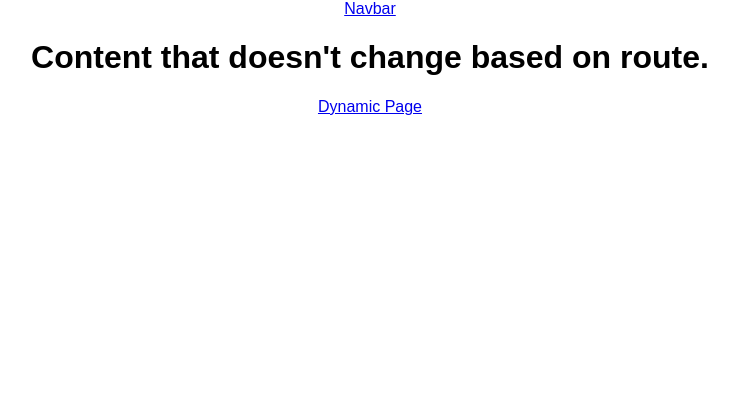
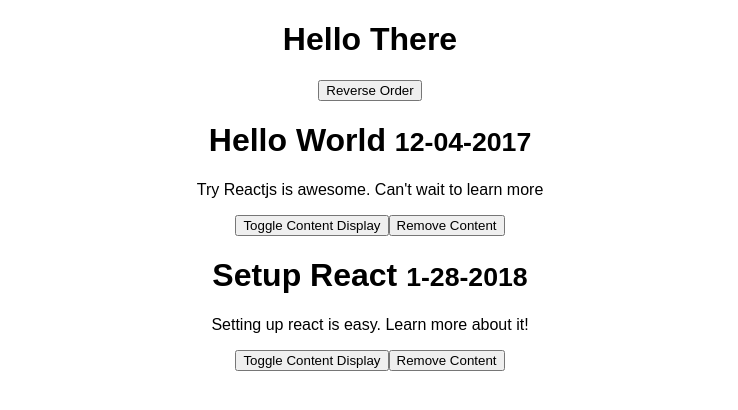
Before and after one commit to codingforentrepreneurs/Try-Reactjs, a React (Create React App) app: page / in a window 1280 px wide. Shown: the top 410 px of the page, without its empty margins (270-1008 px from the left). Built offline with nearby package versions, Linux system fonts and the light colour scheme.

Commit message:
14 - Reorder List & Update Child Component

```diff
--- a/src/App.js
+++ b/src/App.js
@@ -1,39 +1,12 @@
 import React, { Component } from 'react'
-
-import {BrowserRouter, Route, Switch, Redirect} from 'react-router-dom'
-
-import DynamicRouteComp from './routingComps/DynamicRouteComp'
-import StaticRouteComp from './routingComps/StaticRouteComp'
-import NotFound from './routingComps/NotFound'
-
+import PostSorting from './posts/PostSorting'
 import './App.css'
 
 class App extends Component {
   render () {
-    const loggedIn = true
-    const supportsHistory = 'pushState' in window.history
     return (
-      <div className='App' >
-        <nav className='navbar navbar-light bg-light'>
-          <a className='navbar-brand' href='/'>Navbar</a>
-        </nav>
-        <BrowserRouter forceRefresh={!supportsHistory}>
-          <Switch>
-            <Route exact path='/' component={StaticRouteComp} />
-            <Route exact path='/about' component={StaticRouteComp} />
-            <Route path='/posts/:slug' component={DynamicRouteComp} />
-            <Route component={NotFound} />
-
-            <Route exact path='/user' render={() => (
-              loggedIn === true ? (
-                <Redirect to='/posts/hello-there/' />
-              ) : (
-                <StaticRouteComp />
-              )
-            )} />
-
-          </Switch>
-        </BrowserRouter>
+      <div className='App'>
+        <PostSorting />
       </div>
     )
   }
--- a/src/data/posts.json
+++ b/src/data/posts.json
@@ -3,12 +3,14 @@
         "id": 1,
         "title": "Hello World",
         "content": "Try Reactjs is awesome. Can't wait to learn more",
+        "date": "12-04-2017",
         "slug": "hello-world"
     },
     {
         "id": 2,
         "title": "Setup React",
         "content": "Setting up react is easy. Learn more about it!",
+        "date": "1-28-2018",
         "slug": "setup-react"
     }
 ]
--- a/src/posts/PostDetail.js
+++ b/src/posts/PostDetail.js
@@ -37,11 +37,20 @@
       showContent: !this.state.showContent
     })
   }
-  componentDidMount () {
+
+  setPostStateOnProps () {
     const {post} = this.props
     this.setState({
       postItem: post
     })
+  }
+  componentDidUpdate (prevProps, prevState, snapshop) {
+    if (this.props !== prevProps) {
+      this.setPostStateOnProps()
+    }
+  }
+  componentDidMount () {
+    this.setPostStateOnProps()
   }
   render () {
     const {postItem} = this.state
@@ -50,7 +59,9 @@
       <div>
         {postItem !== null
           ? <div>
-            <h1 onClick={this.titleWasClicked}>{postItem.title}</h1>
+            <h1 onClick={this.titleWasClicked}>{postItem.title} <small>
+              {postItem.date}
+            </small></h1>
             {showContent === true ? <p>{postItem.content}</p> : ''}
             <button onClick={this.toggleContent}>Toggle Content Display</button>
             <button onClick={this.handleRemoveContentButton}>Remove Content</button>
--- /dev/null
+++ b/src/posts/PostSorting.js
@@ -0,0 +1,45 @@
+import React, { Component } from 'react'
+import PostData from '../data/posts.json'
+
+import PostDetail from './PostDetail'
+
+class PostSorting extends Component {
+  constructor (props) {
+    super(props)
+    this.toggleListReverse = this.toggleListReverse.bind(this)
+    this.state = {
+      postList: []
+    }
+  }
+
+  toggleListReverse (event) {
+    const {postList} = this.state
+    let newPostList = postList.reverse()
+    this.setState({
+      postList: newPostList
+    })
+  }
+  componentDidMount () {
+    this.setState({
+      postList: PostData
+    })
+  }
+  render () {
+    const {postList} = this.state
+    return (
+      <div >
+        <h1>Hello There</h1>
+        <button onClick={this.toggleListReverse}>Reverse Order</button>
+        {postList.map((item, index) => {
+          return <PostDetail
+            post={item}
+            key={`post-list-key ${index}`}
+            didHandleRemove={this.handlePostRemove}
+            dataCallback={this.handleDataCallback} />
+        })}
+      </div>
+    )
+  }
+}
+
+export default PostSorting
```
